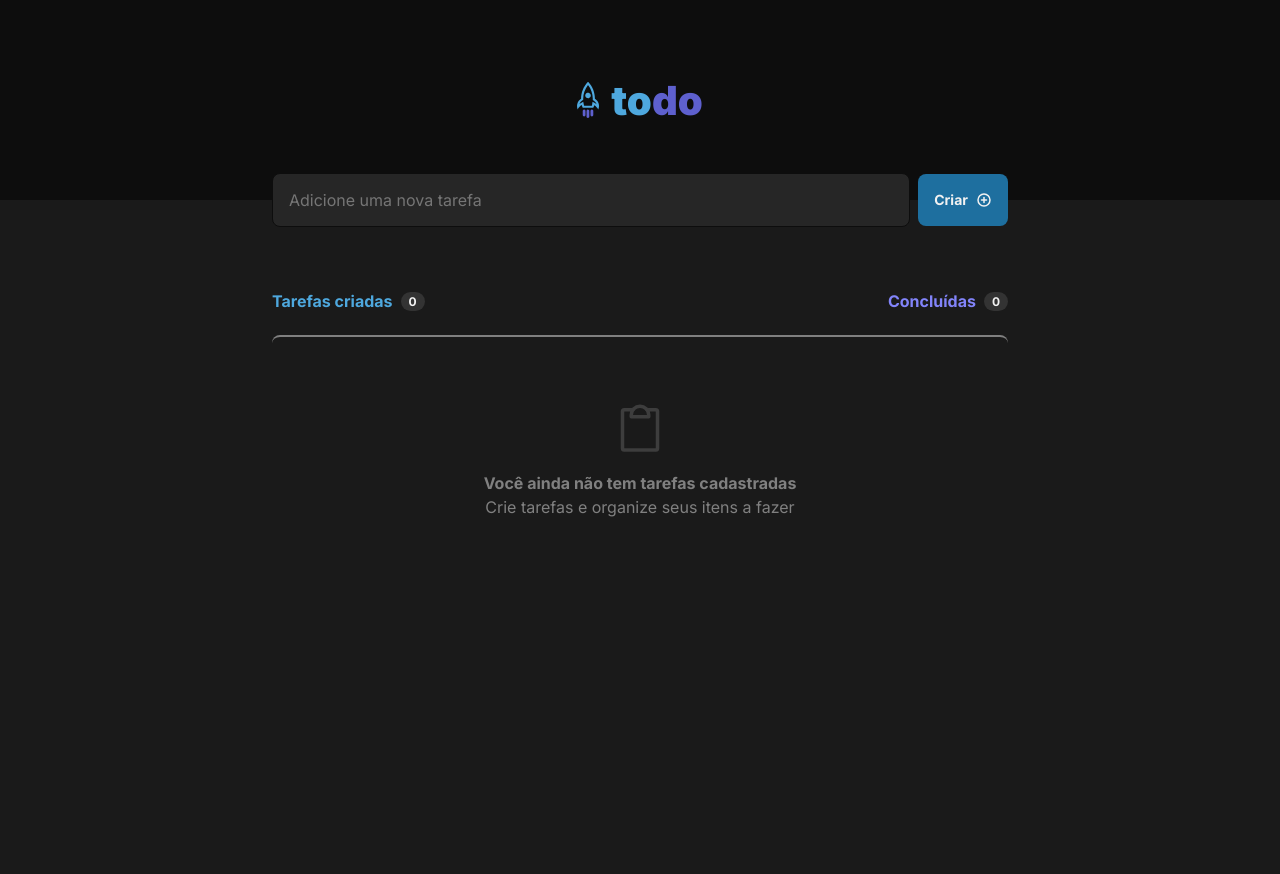
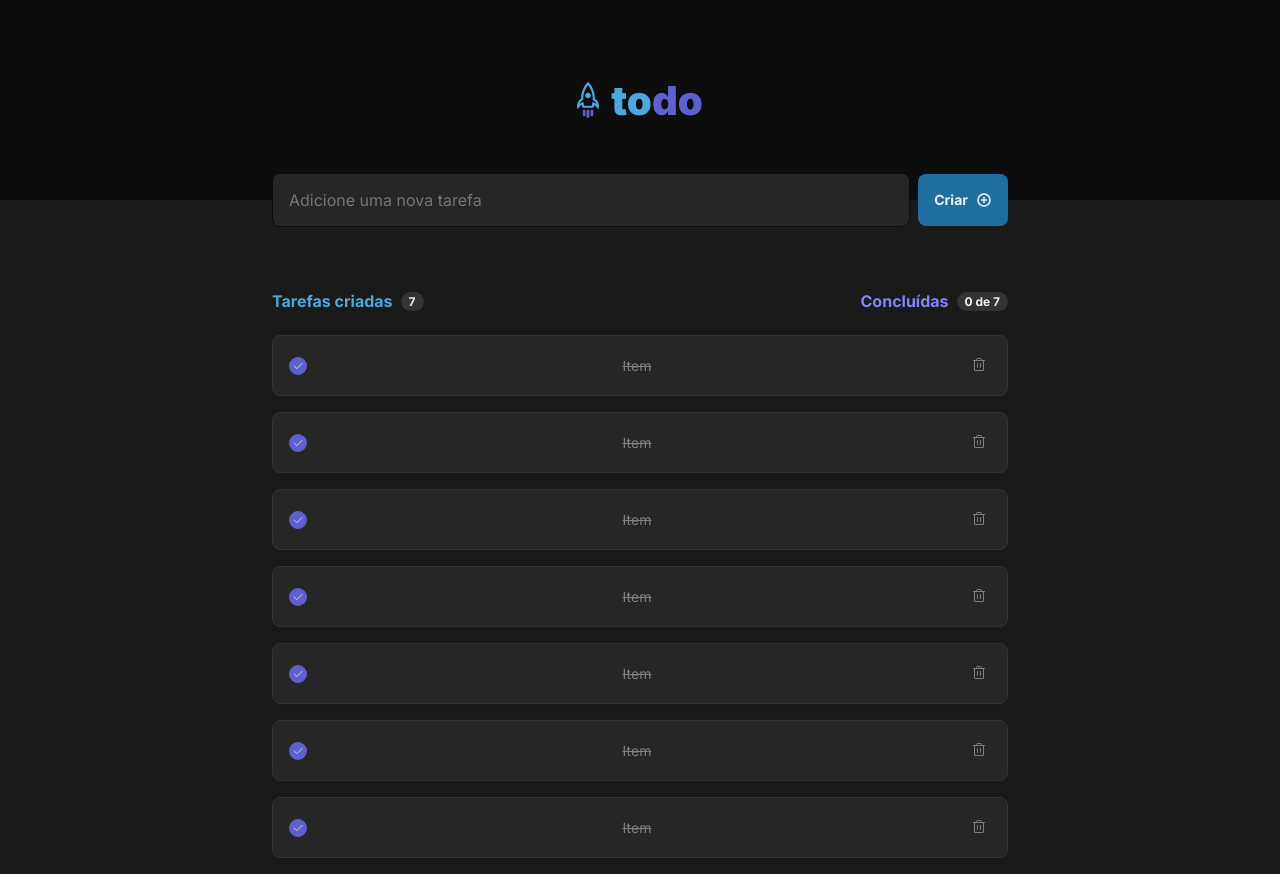
Before and after one commit to julioCoronetti/ToDo-List, a React (Vite) app: page / in a window 1280 px wide. Before the commit the page ends 800 px from the top, so only its background shows below. Built offline with nearby package versions, Linux system fonts and the light colour scheme.

Commit message:
Adds Item in List component

```diff
--- a/src/components/Empty.module.css
+++ b/src/components/Empty.module.css
@@ -7,7 +7,6 @@
     align-items: center;
     gap: 1rem;
     border-top: 2px solid var(--gray-300);
-    margin-top: 1.5rem;
     border-radius: 8px;
 }
 
--- /dev/null
+++ b/src/components/Item.module.css
@@ -0,0 +1,89 @@
+.container + .container {
+    margin: 1rem 0;
+}
+
+.container {
+    display: flex;
+    padding: 1rem;
+    align-items: center;
+    justify-content: space-between;
+    gap: 0.75rem;
+
+    border-radius: 0.5rem;
+    border: 1px solid var(--gray-400);
+    background: var(--gray-500);
+    box-shadow: 0px 2px 8px 0px rgba(0, 0, 0, 0.06);
+}
+
+.container input[type='checkbox'] {
+    display: none;
+}
+
+.checkBox {
+    border-radius: 100%;
+    height: 1.125rem;
+    width: 1.125rem;
+
+    transition: 0.2s all;
+
+    display: flex;
+    align-items: center;
+    justify-content: center;
+
+}
+
+.checkbox-unchecked {
+    border: 2px solid var(--blue);
+}
+
+.checkbox-unchecked:hover {
+    background-color: rgba(30, 111, 159, 0.2);
+}
+
+.checkbox-checked {
+    border: 2px solid var(--purple-dark);
+    background-color: var(--purple-dark);
+}
+
+.checkbox-checked:hover {
+    border: 2px solid var(--purple);
+    background-color: var(--purple);
+}
+
+.paragraph {
+    font-size: 0.875rem;
+    line-height: 140%;
+    user-select: none;
+
+    transition: 0.2s all;
+}
+
+.paragraph-checked {
+    text-decoration: line-through;
+    color: var(--gray-300);
+}
+
+.container button {
+    cursor: pointer;
+    border: none;
+    background-color: transparent;
+    border-radius: 4px;
+
+    padding: 5px 4px 2px 4px;
+
+    transition: 0.2s background-color;
+}
+
+.container button line,
+.container button path {
+    transition: 0.2s fill;
+}
+
+.container button:hover {
+    background-color: var(--gray-400);
+}
+
+.container button:hover line,
+.container button:hover path {
+    fill: var(--danger);
+}
--- a/src/components/Item.tsx
+++ b/src/components/Item.tsx
@@ -1,3 +1,24 @@
+import { Check, Trash } from "phosphor-react"
+
+import styles from "./Item.module.css"
+
 export function Item() {
-    return <li>item</li>
+
+    return (
+
+        <li className={styles.container}>
+            <label htmlFor="checkbox">
+                <input type="checkbox" />
+                <span className={`${styles.checkBox} ${styles['checkbox-checked']}`}>
+                    {<Check size={12} />}
+                </span>
+            </label>
+            <p className={`${styles.paragraph} ${styles['paragraph-checked']}`}>
+                Item
+            </p>
+            <button>
+                <Trash size={16} color="#808080" />
+            </button>
+        </li>
+    )
 }
--- a/src/components/List.module.css
+++ b/src/components/List.module.css
@@ -2,7 +2,7 @@
     width: 100%;
     display: flex;
     justify-content: space-between;
-
+    margin-bottom: 1.5rem;
 }
 
 .infoListContainer div {
--- a/src/components/List.tsx
+++ b/src/components/List.tsx
@@ -4,7 +4,7 @@ import { Item } from "./Item.tsx";
 import { Empty } from "./Empty.tsx";
 
 export function List() {
-    const tasks = [];
+    const tasks = [1, 2, 3, 4, 5, 6, 7];
     const completedTasks = []; // só pra testar
 
     return (
@@ -27,7 +27,9 @@ export function List() {
 
             <ul className={styles.listContainer}>
                 {tasks.length > 0 ?
-                    <Item /> :
+                    tasks.map(() => {
+                        return <Item />
+                    }) :
                     <Empty />
                 }
             </ul>
```
